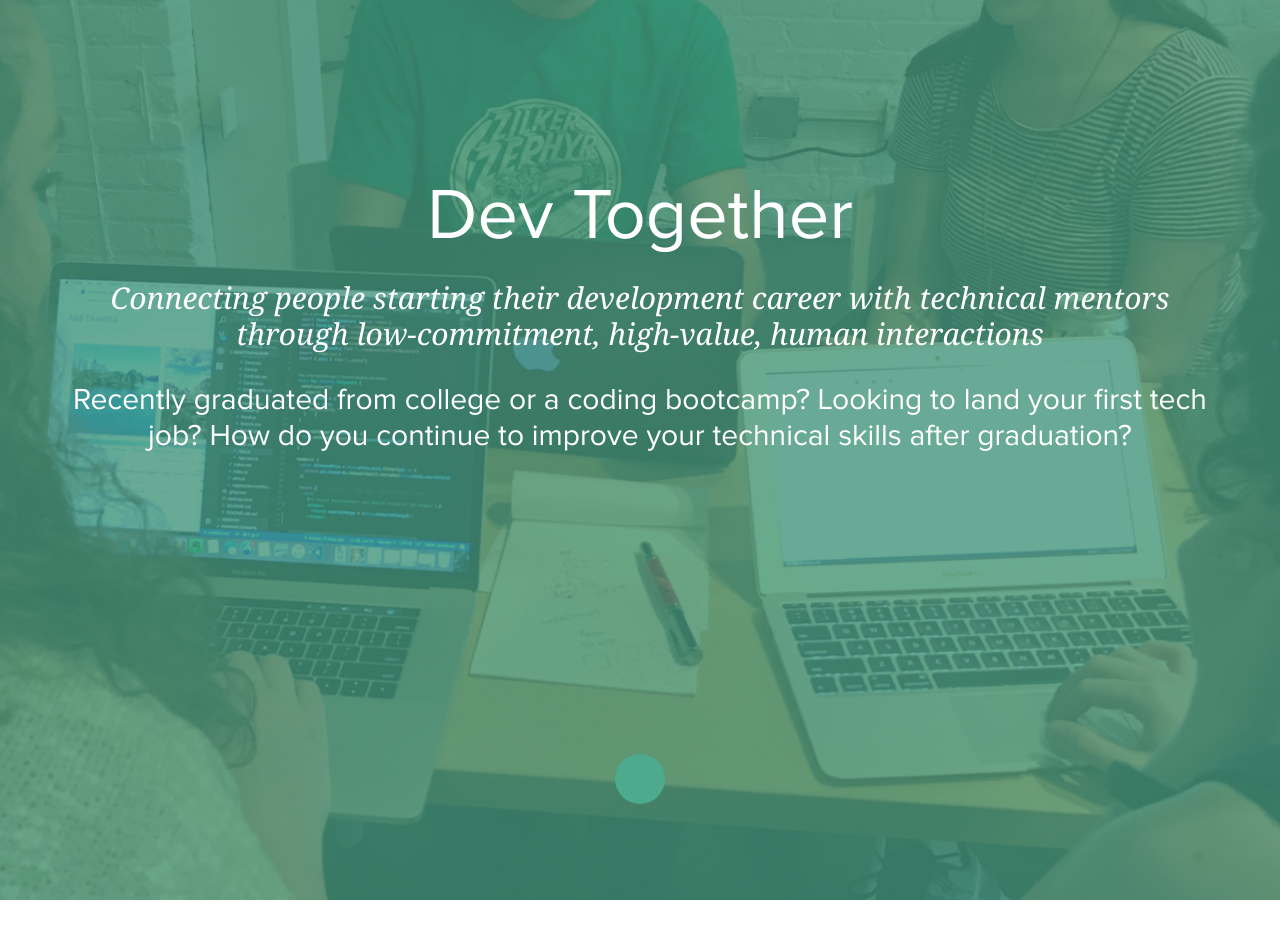
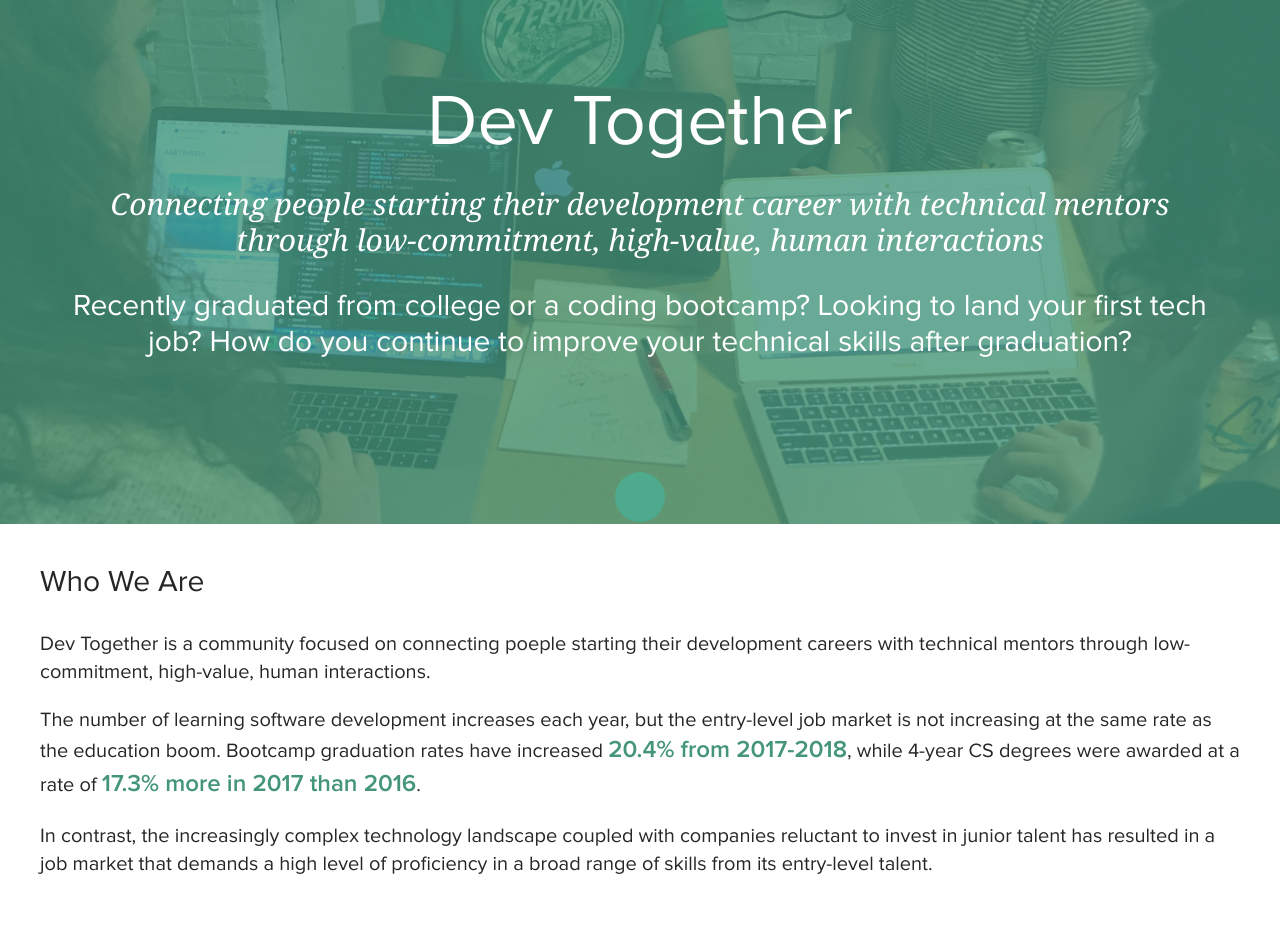
Before and after one commit to mercedesb/dev-together, a Jekyll site: the page built from docs/index.html, in a window 1280 px wide. Built offline with Jekyll 4.4.1, drawn with Linux system fonts in a browser that asks for light colours; before the commit the page ends 900 px from its top, so only the background shows below that.

Commit message:
who we are section

```diff
--- /dev/null
+++ b/docs/_includes/who_we_are.html
@@ -0,0 +1,11 @@
+<section class="Section">
+  <h2>Who We Are</h2>
+  <p>Dev Together is a community focused on connecting poeple starting their development careers with technical mentors through
+  low-commitment, high-value, human interactions.</p>
+  <p>The number of learning software development increases each year, but the
+  entry-level job market is not increasing at the same rate as the education boom. Bootcamp graduation rates have increased
+  <strong>20.4% from 2017-2018</strong>, while 4-year CS degrees were awarded at a rate of <strong>17.3% more in 2017 than 2016</strong>.</p>
+  <p>In contrast, the increasingly
+  complex technology landscape coupled with companies reluctant to invest in junior talent has resulted in a job market that
+  demands a high level of proficiency in a broad range of skills from its entry-level talent.</p>
+</section>
--- a/docs/_sass/_variables.scss
+++ b/docs/_sass/_variables.scss
@@ -13,11 +13,11 @@
 
 // Font Sizes
 //
-$base-font-size: 1.2rem;
+$base-font-size: 1rem;
 
 // Line height
 //
-$base-line-height: 1.5;
+$base-line-height: 1.4;
 $heading-line-height: 1.2;
 
 // Other Sizes
@@ -37,6 +37,7 @@
 $white-color: #fff;
 $white: #ffffff;
 $black-color: #252627;
+$black: #252627;
 $blue-color: #477dca;
 $dark-gray-color: lighten($black-color, 25%);
 $medium-gray-color: lighten($dark-gray-color, 20%);
@@ -45,8 +46,8 @@
 
 // Font Colors
 //
-$base-font-color: $dark-gray-color;
-$action-color: $primary-color;
+$base-font-color: $black;
+$action-color: $brand-color;
 $link-color: darken($primary-color, 10%);
 
 // Border
--- a/docs/_sass/base/_base.scss
+++ b/docs/_sass/base/_base.scss
@@ -17,3 +17,4 @@
 @import "footer";
 
 @import "splash";
+@import "content";
--- /dev/null
+++ b/docs/_sass/base/_content.scss
@@ -0,0 +1,10 @@
+.Content {
+  display: flex;
+  flex-direction: column;
+  align-items: center;
+}
+
+.Section {
+  max-width: $desktop-width;
+  margin: $base-spacing;
+}
--- a/docs/_sass/base/_typography.scss
+++ b/docs/_sass/base/_typography.scss
@@ -59,7 +59,7 @@
 h4,
 h5,
 h6 {
-  font-weight: $font-weight-bold;
+  font-weight: $font-weight-normal;
   line-height: $heading-line-height;
   margin: 0 0 $small-spacing;
 }
@@ -128,3 +128,9 @@
   padding-left: $base-spacing;
   font-style: italic;
 }
+
+strong {
+  font-weight: $font-weight-bold;
+  font-size: 1.2rem;
+  color: $brand-color;
+}
--- a/docs/index.html
+++ b/docs/index.html
@@ -4,3 +4,7 @@
 ---
 
   {% include splash.html %}
+
+  <main class="Content">
+    {% include who_we_are.html %}
+  </main>
```
